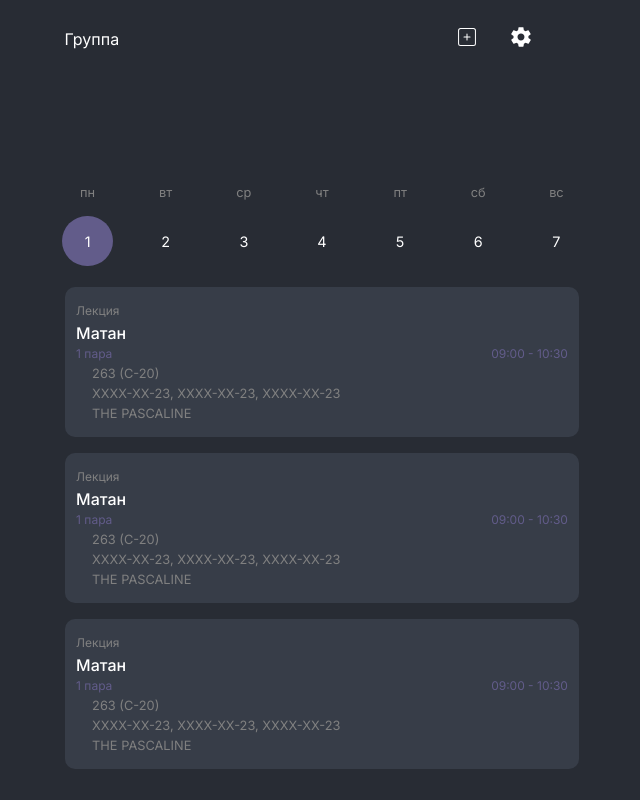
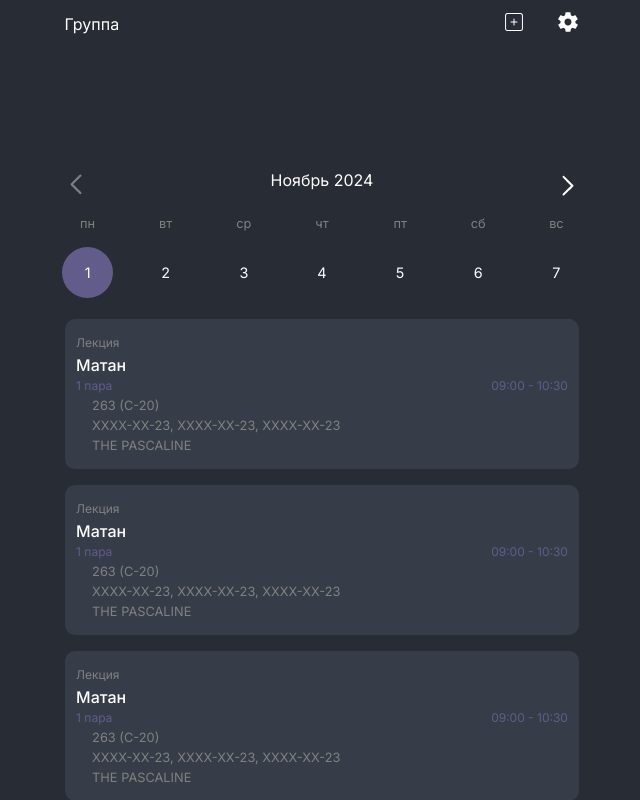
Before and after one commit to DeStRo54/Journal, a React (Vite) app: page /journal in a window 1280 px wide. Shown: the whole page, without its empty margins (318-958 px from the left). Built offline with nearby package versions, Linux system fonts and the light colour scheme.

Commit message:
add slide-buttons

```diff
--- a/src/components/Pages/Journal/Journal.module.css
+++ b/src/components/Pages/Journal/Journal.module.css
@@ -1,11 +1,18 @@
 .container {
 	width: 100%;
-	max-width: 547px;
+	max-width: var(--max-width-mobile);
 	margin: auto;
 }
 
 .journal-body {
 	margin-top: 170px;
+}
+
+.navigation-body {
+	display: flex;
+	justify-content: space-between;
+	padding: 0 2.5%;
+	margin-bottom: 1rem;
 }
 
 .carousel-date {
--- a/src/components/Pages/Journal/Journal.tsx
+++ b/src/components/Pages/Journal/Journal.tsx
@@ -6,6 +6,10 @@ import { Header } from './modules/Header/Header';
 import { LessonCard } from './modules/LessonCard/LessonCard';
 import clsx from 'clsx';
 import { Swiper, SwiperRef, SwiperSlide } from 'swiper/react';
+import { Navigation } from 'swiper/modules';
+import { Button } from '@/components/ui/Button';
+import { Slide } from '@/components/ui/Icons/Slide';
+import { Typhography } from '@/components/ui/Typhography';
 
 export const Journal = () => {
 	const dateCarouselRef = React.useRef<SwiperRef | null>(null);
@@ -26,14 +30,13 @@ export const Journal = () => {
 		time: '09:00 - 10:30',
 		cabinet: '263 (C-20)',
 		groups: ['XXXX-XX-23', 'XXXX-XX-23', 'XXXX-XX-23'],
-		teacher: 'THE PASCALINE',
-	}
+		teacher: 'THE PASCALINE'
+	};
 
-	const apiDates = [] as typeof apiData[];
+	const apiDates = [] as (typeof apiData)[];
 
 	for (let i = 0; i < 3; i++) {
 		apiDates.push(apiData);
-
 	}
 	const onDateNodeClick = (index: number) => {
 		setActiveDayNode(index);
@@ -52,11 +55,25 @@ export const Journal = () => {
 			<Header />
 			<div className={styles['journal-body']}>
 				<div className={styles['carousel-date']}>
+					<div className={styles['navigation-body']}>
+						<Button className="custom-prev" variant="slide" rotate={true}>
+							<Slide />
+						</Button>
+						<Typhography tag="h2" variant="secondary" children={'Ноябрь 2024'} />
+						<Button className="custom-next" variant="slide">
+							<Slide />
+						</Button>
+					</div>
 					<Swiper
 						ref={dateCarouselRef}
 						slidesPerView={7}
 						freeMode={true}
 						slidesPerGroup={7}
+						modules={[Navigation]}
+						navigation={{
+							nextEl: '.custom-next',
+							prevEl: '.custom-prev'
+						}}
 						speed={500}
 					>
 						{values.map((value, index) => (
--- a/src/components/Pages/Journal/modules/Header/Header.module.css
+++ b/src/components/Pages/Journal/modules/Header/Header.module.css
@@ -6,7 +6,7 @@
   position: fixed;
   padding: 10px 1rem 0;
   width: 100%;
-  max-width: 500px;
+  max-width: var(--max-width-mobile);
 }
 
 .container {
--- a/src/components/ui/Button/Button.module.css
+++ b/src/components/ui/Button/Button.module.css
@@ -22,3 +22,27 @@
 	font-size: 16px;
 	font-weight: 400;
 }
+
+.slide {
+	display: flex;
+	align-items: center;
+	justify-content: center;
+	transition: opacity 0.15s ease-in-out;
+
+	svg {
+		width: 30px;
+		height: 30px;
+	}
+
+	&:active {
+		opacity: 0.6;
+	}
+
+	&:disabled {
+		opacity: 0.4;
+	}
+}
+
+.rotate {
+	rotate: -180deg;
+}
--- a/src/components/ui/Button/index.tsx
+++ b/src/components/ui/Button/index.tsx
@@ -3,15 +3,18 @@ import React from 'react';
 import styles from './Button.module.css';
 import clsx from 'clsx';
 
-type ButtonVariant = 'accept' | 'question' | 'menu-item';
+type ButtonVariant = 'accept' | 'question' | 'menu-item' | 'slide';
 
 interface ButtonProps extends React.ComponentProps<'button'> {
-  variant: ButtonVariant;
-  children: React.ReactNode;
+	variant: ButtonVariant;
+	rotate?: boolean;
+	children: React.ReactNode;
 }
 
-export const Button = ({ variant, className, ref, children, type, ...props }: ButtonProps) => (
-  <button ref={ref} type={type} className={clsx(styles['Button'], styles[variant], className)} {...props}>
-    {children}
-  </button>
+export const Button = React.forwardRef<HTMLButtonElement, ButtonProps>(
+	({ variant, className, children, rotate, type, ...props }, ref) => (
+		<button ref={ref} type={type} className={clsx(styles['Button'], styles[variant], rotate && styles.rotate, className)} {...props}>
+			{children}
+		</button>
+	)
 );
--- /dev/null
+++ b/src/components/ui/Icons/Slide/index.tsx
@@ -0,0 +1,21 @@
+export const Slide = () => (
+	<svg
+		version="1.0"
+		xmlns="http://www.w3.org/2000/svg"
+		width="20px"
+		height="20px"
+		viewBox="0 0 900 900"
+		preserveAspectRatio="xMidYMid meet"
+	>
+		<g transform="translate(0, 900) scale(0.1, -0.1)" fill="#ffffff" stroke="none">
+			<path
+				d="M3429 7239 c-101 -16 -198 -91 -242 -188 -34 -72 -31 -189 6 -262 24
+-46 234 -261 1253 -1280 l1224 -1224 -1229 -1230 c-1004 -1005 -1232 -1239
+-1251 -1280 -33 -71 -34 -190 -2 -260 58 -125 202 -209 330 -190 124 18 48
+-54 1513 1413 1100 1100 1361 1366 1380 1407 19 41 24 66 24 140 0 78 -4 96
+-27 140 -20 37 -374 397 -1395 1416 -1287 1286 -1371 1368 -1418 1382 -68 21
+-111 25 -166 16z"
+			/>
+		</g>
+	</svg>
+);
--- a/src/styles/global.css
+++ b/src/styles/global.css
@@ -5,5 +5,7 @@
   --button-accept-color: #007bff;
   --button-question-color: #6c757d;
 
+  --max-width-mobile: 547px;
+
   font-family: 'Inter', sans-serif;
 }
```
Also changed, not shown: src/components/Pages/Journal/modules/LessonCard/LessonCard.tsx (+9 -8 lines), src/components/Pages/Auth/hooks/useAuth.ts (indentation only), src/components/Pages/Journal/modules/LessonCard/LessonCard.module.css (indentation only), src/components/ui/Icons/Slide/slide.svg (added), 1 other file (tests, documents, lock files or other folders). Lines whose indentation alone changed are shown as unchanged.
